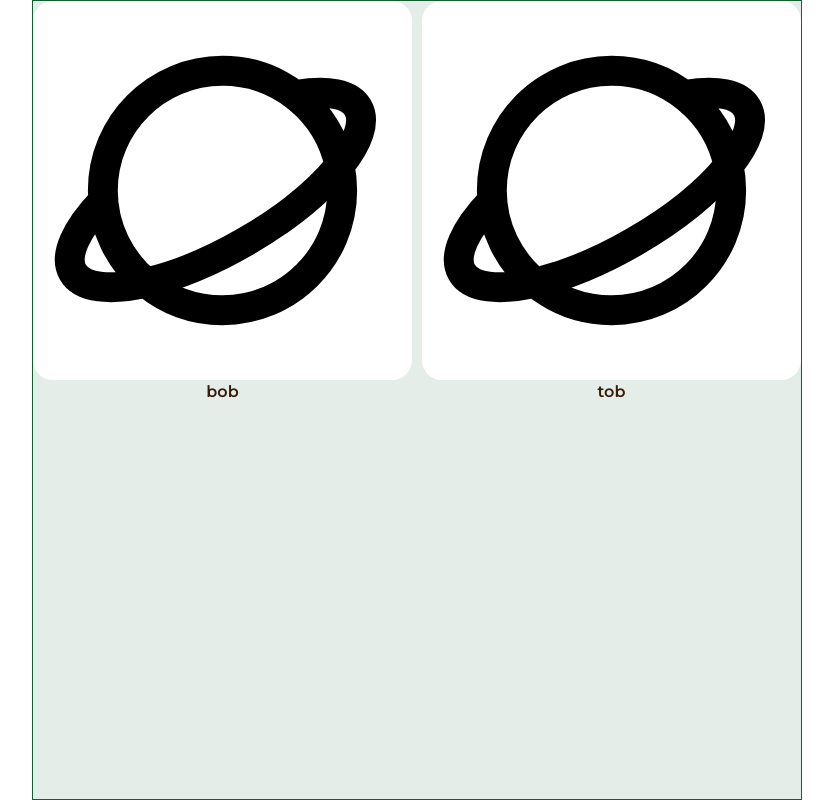
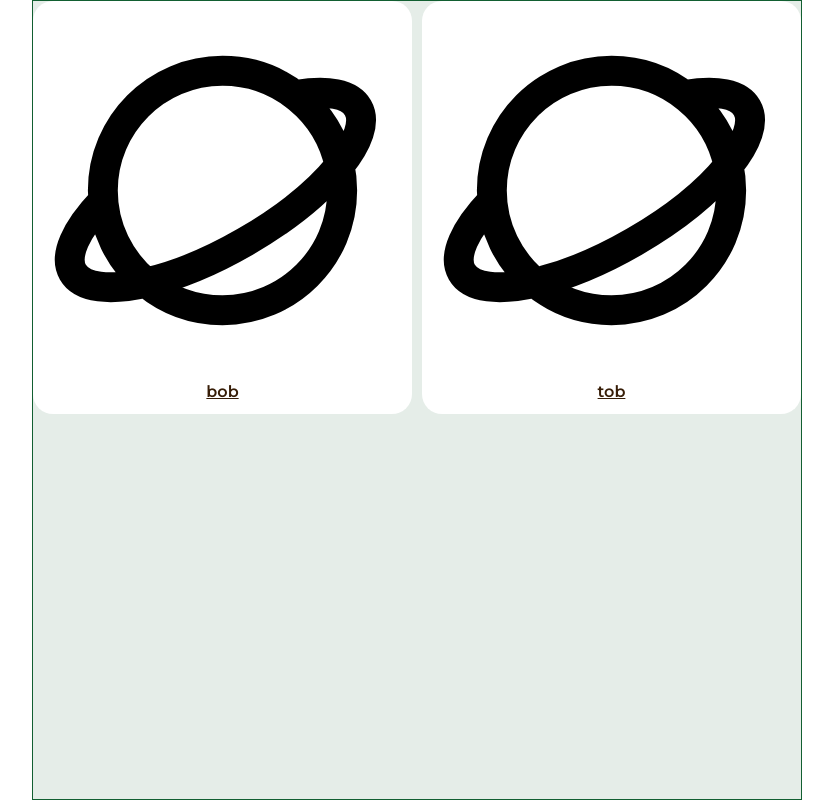
Before and after one commit to alvihelene/Geografiskhave-FE-alvitest, a React (Vite) app: page /test in a window 1280 px wide. Shown: the whole page, without its empty margins (223-1056 px from the left). Built offline with nearby package versions, Linux system fonts and the light colour scheme.

Commit message:
added link to the button

```diff
--- a/src/components/shared/cards/card.scss
+++ b/src/components/shared/cards/card.scss
@@ -11,7 +11,6 @@
     justify-content: space-between;
     color: v.$brown;
     border: none;
-    aspect-ratio: 1 / 1;
     text-align: center;
 
     p {
--- a/src/components/shared/cards/card.tsx
+++ b/src/components/shared/cards/card.tsx
@@ -4,7 +4,7 @@ import "./card.scss"
 
 const Button = ({ text, icon, link }: ICard ) => {
   return (
-    <a className="card">
+    <a href={link} className="card">
         <img src={icon} alt="test" />
         <p className="bold">{text}</p>
     </a>
```
